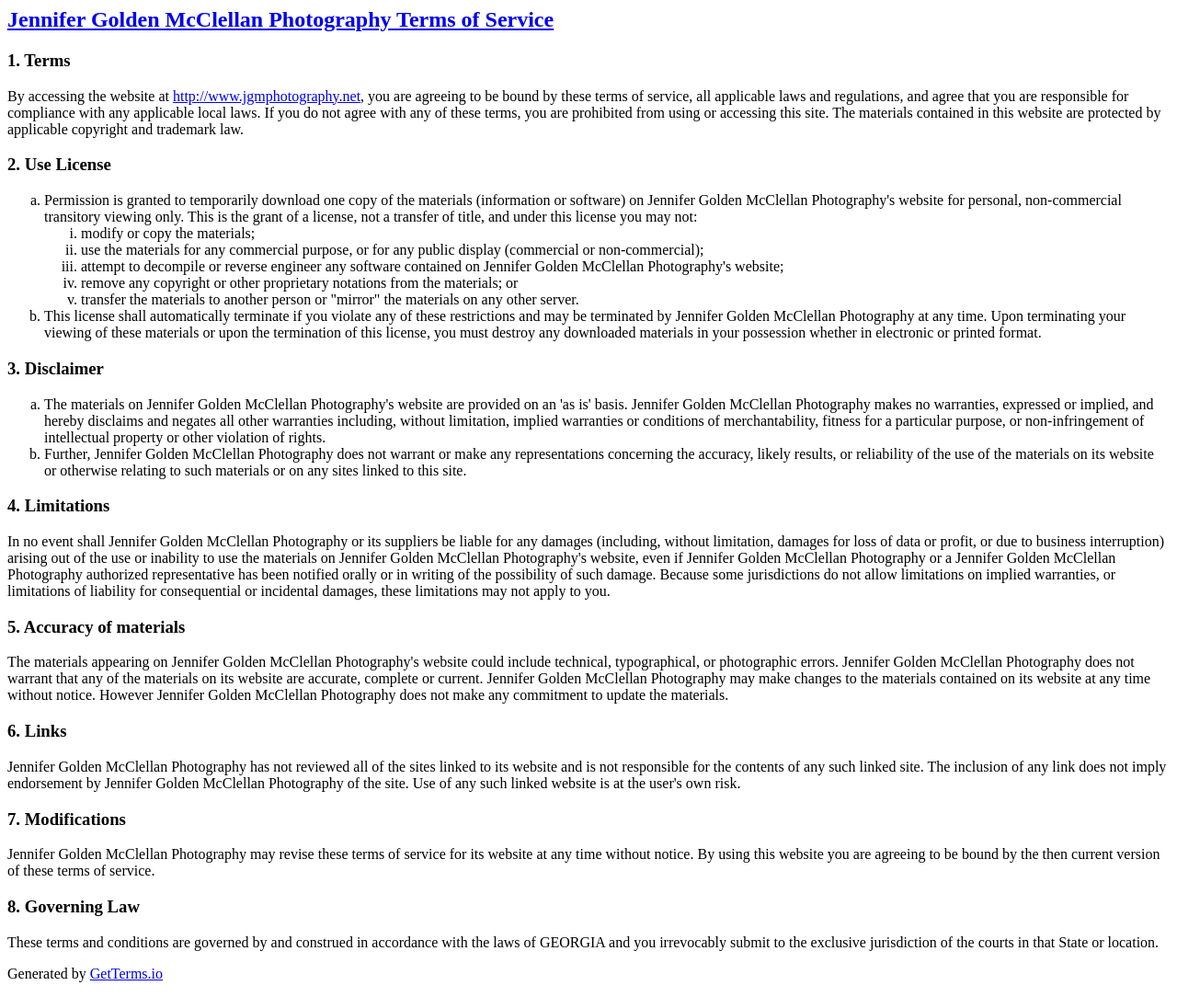
After one commit to DJMcClellan1966/jgmphotography, a Django app: page /static/terms.html in a window 1280 px wide. The commit adds this page. Shown: the whole page at 92% size. Run offline with Django 3.2, Linux system fonts and the light colour scheme.

Commit message:
added head shot to homepage, added terms and privacy html

```diff
--- a/blog/template/blog/allblogs.html
+++ b/blog/template/blog/allblogs.html
@@ -7,7 +7,7 @@
     <meta name="description" content="">
     <meta name="author" content="Mark Otto, Jacob Thornton, and Bootstrap contributors">
     <meta name="generator" content="Jekyll v3.8.6">
-    <title>Doug McClellan blog</title>
+    <title>Jennifer McClellan blog</title>
 
     <link rel="canonical" href="https://getbootstrap.com/docs/4.4/examples/album/">
 
@@ -97,7 +97,7 @@
 
 <footer class="text-muted">
   <div class="container text-center">
-    <p>© Doug McClellan {% now "Y" %}</p>
+    <p>© Jennifer Golden McClellan Photography {% now "Y" %}</p>
 
 
     </div>
--- /dev/null
+++ b/jgmphotgraphy/static/terms.html
@@ -0,0 +1,32 @@
+<a href="{% url 'home' %}"><h2>Jennifer Golden McClellan Photography Terms of Service</h2></a>
+<h3>1. Terms</h3>
+<p>By accessing the website at <a href="http://www.jgmphotography.net">http://www.jgmphotography.net</a>, you are agreeing to be bound by these terms of service, all applicable laws and regulations, and agree that you are responsible for compliance with any applicable local laws. If you do not agree with any of these terms, you are prohibited from using or accessing this site. The materials contained in this website are protected by applicable copyright and trademark law.</p>
+<h3>2. Use License</h3>
+<ol type="a">
+   <li>Permission is granted to temporarily download one copy of the materials (information or software) on Jennifer Golden McClellan Photography's website for personal, non-commercial transitory viewing only. This is the grant of a license, not a transfer of title, and under this license you may not:
+   <ol type="i">
+       <li>modify or copy the materials;</li>
+       <li>use the materials for any commercial purpose, or for any public display (commercial or non-commercial);</li>
+       <li>attempt to decompile or reverse engineer any software contained on Jennifer Golden McClellan Photography's website;</li>
+       <li>remove any copyright or other proprietary notations from the materials; or</li>
+       <li>transfer the materials to another person or "mirror" the materials on any other server.</li>
+   </ol>
+    </li>
+   <li>This license shall automatically terminate if you violate any of these restrictions and may be terminated by Jennifer Golden McClellan Photography at any time. Upon terminating your viewing of these materials or upon the termination of this license, you must destroy any downloaded materials in your possession whether in electronic or printed format.</li>
+</ol>
+<h3>3. Disclaimer</h3>
+<ol type="a">
+   <li>The materials on Jennifer Golden McClellan Photography's website are provided on an 'as is' basis. Jennifer Golden McClellan Photography makes no warranties, expressed or implied, and hereby disclaims and negates all other warranties including, without limitation, implied warranties or conditions of merchantability, fitness for a particular purpose, or non-infringement of intellectual property or other violation of rights.</li>
+   <li>Further, Jennifer Golden McClellan Photography does not warrant or make any representations concerning the accuracy, likely results, or reliability of the use of the materials on its website or otherwise relating to such materials or on any sites linked to this site.</li>
+</ol>
+<h3>4. Limitations</h3>
+<p>In no event shall Jennifer Golden McClellan Photography or its suppliers be liable for any damages (including, without limitation, damages for loss of data or profit, or due to business interruption) arising out of the use or inability to use the materials on Jennifer Golden McClellan Photography's website, even if Jennifer Golden McClellan Photography or a Jennifer Golden McClellan Photography authorized representative has been notified orally or in writing of the possibility of such damage. Because some jurisdictions do not allow limitations on implied warranties, or limitations of liability for consequential or incidental damages, these limitations may not apply to you.</p>
+<h3>5. Accuracy of materials</h3>
+<p>The materials appearing on Jennifer Golden McClellan Photography's website could include technical, typographical, or photographic errors. Jennifer Golden McClellan Photography does not warrant that any of the materials on its website are accurate, complete or current. Jennifer Golden McClellan Photography may make changes to the materials contained on its website at any time without notice. However Jennifer Golden McClellan Photography does not make any commitment to update the materials.</p>
+<h3>6. Links</h3>
+<p>Jennifer Golden McClellan Photography has not reviewed all of the sites linked to its website and is not responsible for the contents of any such linked site. The inclusion of any link does not imply endorsement by Jennifer Golden McClellan Photography of the site. Use of any such linked website is at the user's own risk.</p>
+<h3>7. Modifications</h3>
+<p>Jennifer Golden McClellan Photography may revise these terms of service for its website at any time without notice. By using this website you are agreeing to be bound by the then current version of these terms of service.</p>
+<h3>8. Governing Law</h3>
+<p>These terms and conditions are governed by and construed in accordance with the laws of GEORGIA and you irrevocably submit to the exclusive jurisdiction of the courts in that State or location.</p>
+<p>Generated by <a title="Terms of Service Template Generator" href="https://getterms.io/">GetTerms.io</a></p>
```
Also changed, not shown: jgmphotgraphy/static/privacy.html (added, +11 -0 lines), portfolio/templates/jobs/home.html (+5 -2 lines), 1 other file.
